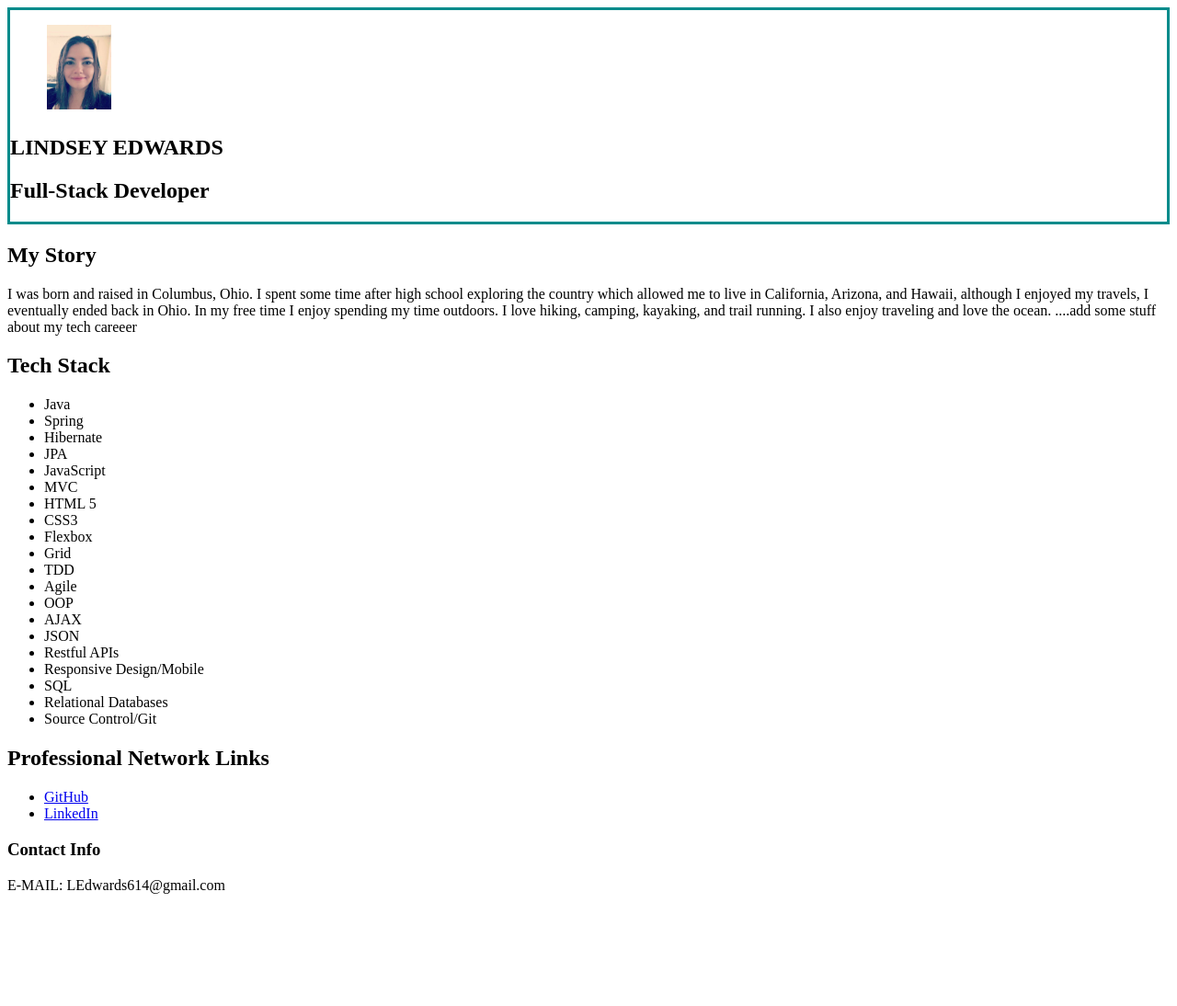
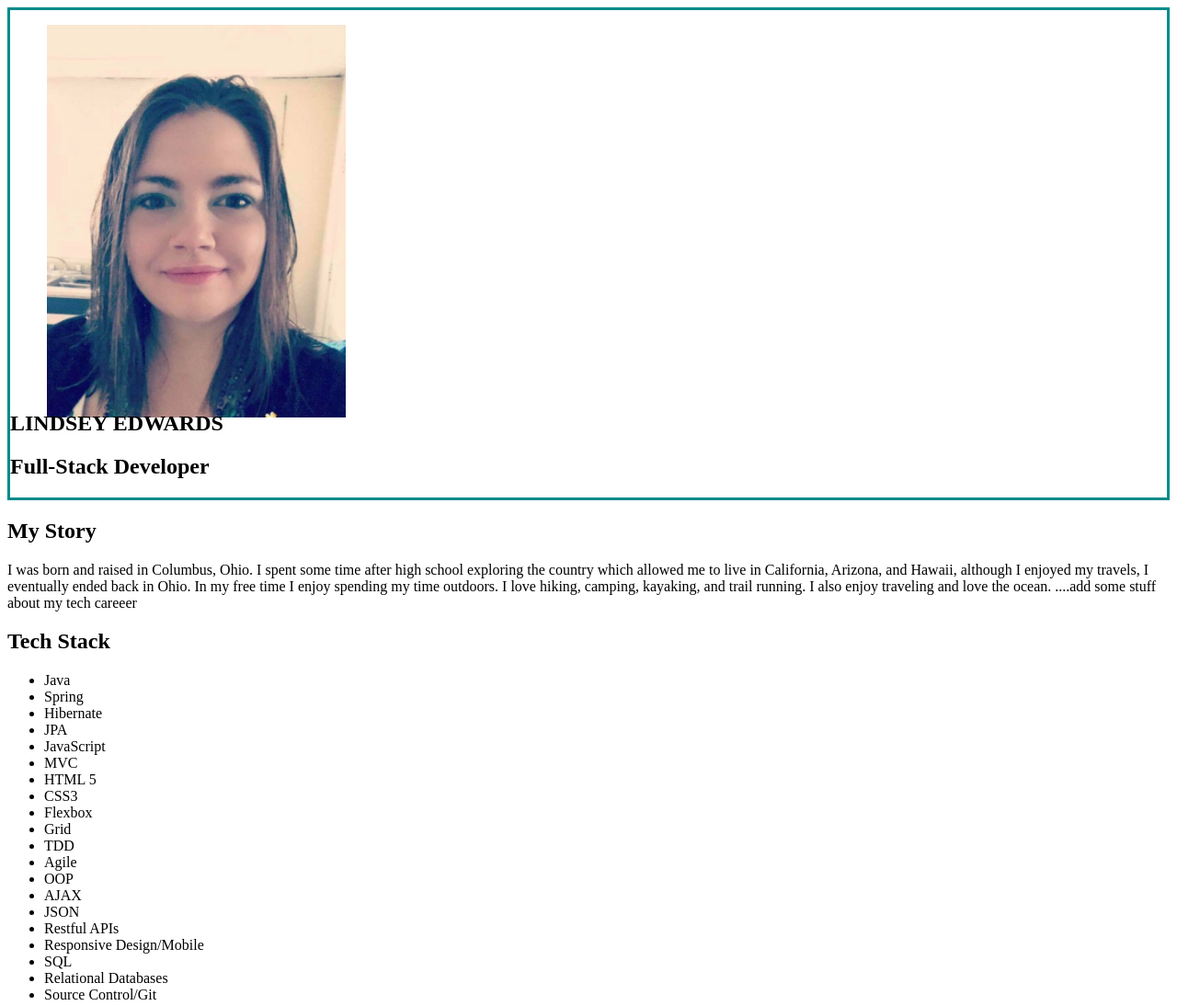
Before and after one commit to ledwards614/ledwards614.github.io, a plain HTML site: page index.html in a window 1280 px wide. Shown: the top 1094 px of the page at 92% size. Before the commit the page ends 988 px from the top, so only its background shows below. Drawn offline with Linux system fonts and the light colour scheme.

Commit message:
alignments

```diff
--- a/cssStyles/css.css
+++ b/cssStyles/css.css
@@ -1,6 +1,6 @@
 img {
     display: block;
-    align-content: center;
+    box-align: center;
 
     width: 100%;
   }
@@ -11,6 +11,6 @@ img {
     border: 3px solid darkcyan;
   }
 figure{
-    height: 100px;
-    width: 70px;
+    height: 400px;
+    width: 325px;
 }
```
